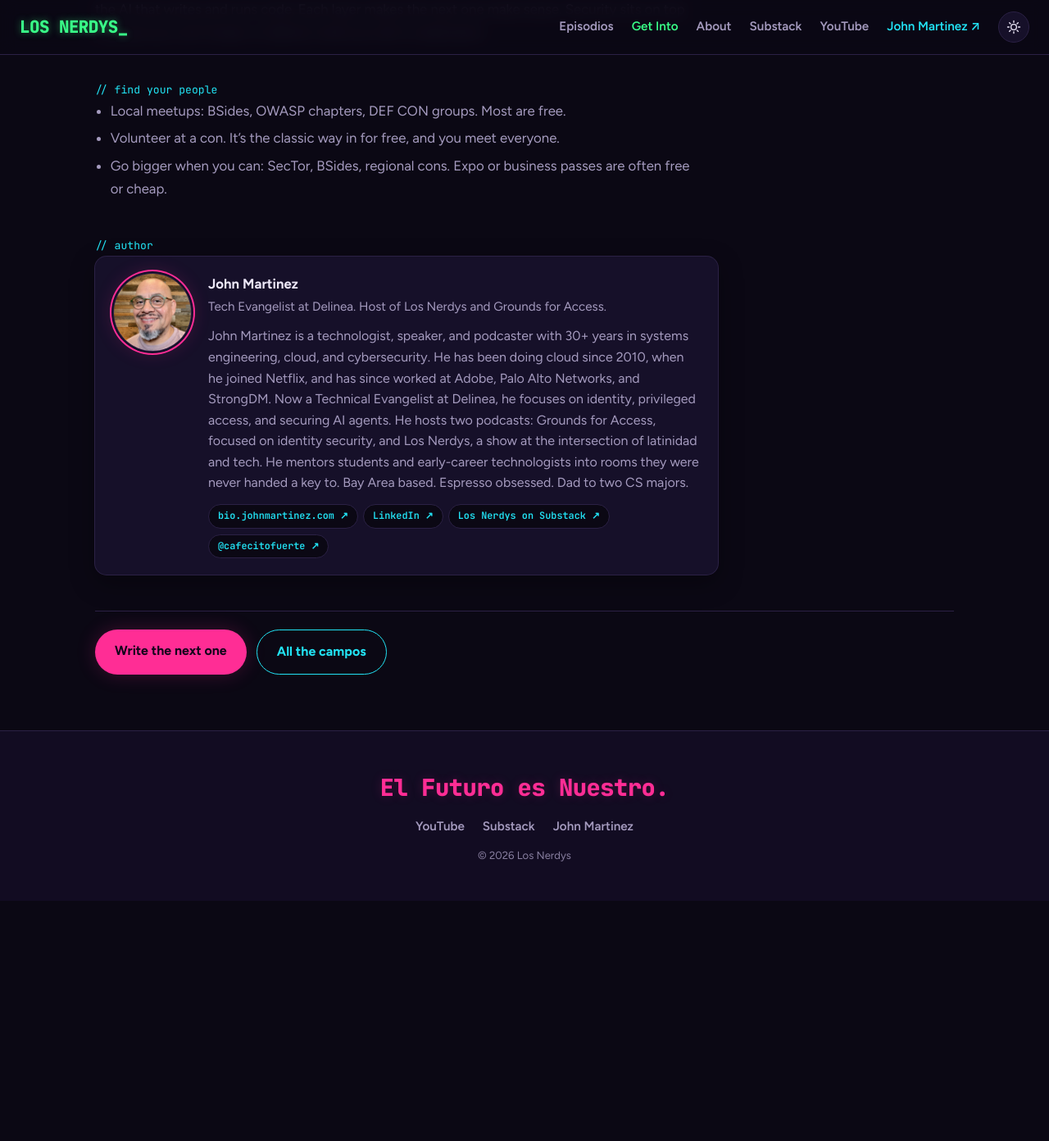
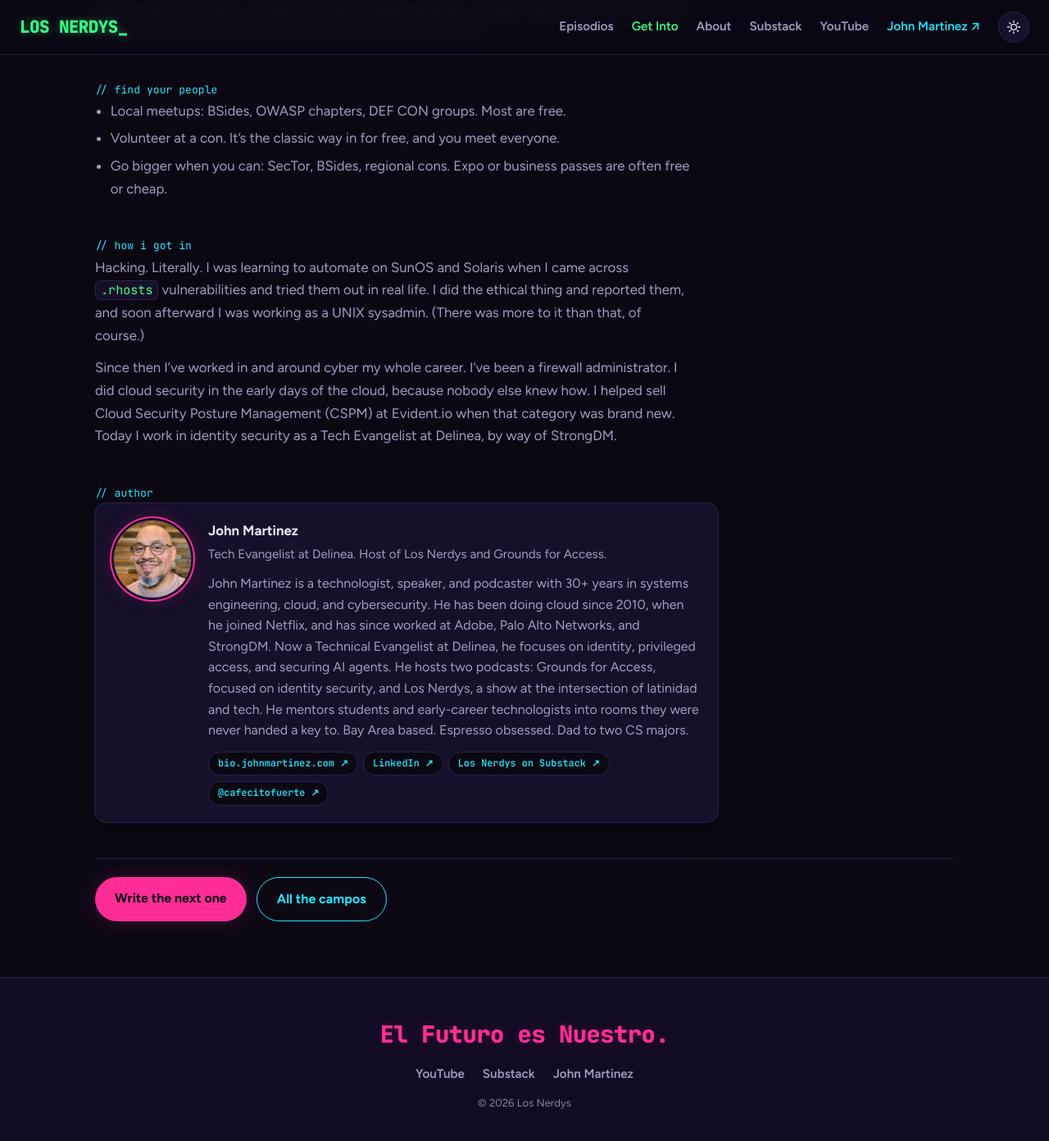
Before and after one commit to johnmartinez/losnerdys-site, a Jekyll site: the page built from _getinto/cyber.md, in a window 1280 px wide and 1400 px high, scrolled down 2798 px. Shown: the top 1392 px of the window at 82% size. Built offline with Jekyll 4.4.1, drawn with Linux system fonts in a browser that asks for light colours; before the commit the page ends 3897 px from its top, so only the background shows below that.

Commit message:
Get Into Cyber: How I got in (#7)
* Get Into Cyber: write the How I got in section

Replaces the TODO with John's text from the project doc claude/getinto/cyber.md.
Front matter and pillars unchanged, so the player and videos don't change.

Co-Authored-By: Claude Opus 5.5 <noreply@anthropic.com>
Claude-Session: https://claude.ai/code/session_01YBHJLSmAvRsJjtrRY8USnk

* Guide body: paragraph spacing and inline code styling

Multi-paragraph sections (How I got in) had no gap between paragraphs, and
inline code like .rhosts used the browser's default monospace.

Co-Authored-By: Claude Opus 5.5 <noreply@anthropic.com>
Claude-Session: https://claude.ai/code/session_01YBHJLSmAvRsJjtrRY8USnk

---------

Co-authored-by: Claude Opus 5.5 <noreply@anthropic.com>

```diff
--- a/_getinto/cyber.md
+++ b/_getinto/cyber.md
@@ -115,6 +115,14 @@ you don't understand.
 - Go bigger when you can: SecTor, BSides, regional cons. Expo or business
   passes are often free or cheap.
 
-<!-- TODO (John): your path, short and honest. Uncomment the heading when it's written.
 ## How I got in
--->
+Hacking. Literally. I was learning to automate on SunOS and Solaris when I came
+across `.rhosts` vulnerabilities and tried them out in real life. I did the
+ethical thing and reported them, and soon afterward I was working as a UNIX
+sysadmin. (There was more to it than that, of course.)
+
+Since then I've worked in and around cyber my whole career. I've been a firewall
+administrator. I did cloud security in the early days of the cloud, because
+nobody else knew how. I helped sell Cloud Security Posture Management (CSPM) at
+Evident.io when that category was brand new. Today I work in identity security
+as a Tech Evangelist at Delinea, by way of StrongDM.
--- a/style.css
+++ b/style.css
@@ -438,3 +438,7 @@ img.gi-avatar { width: 96px; height: 96px; object-fit: cover; padding: 0; box-sh
 .gi-c-way p { color: var(--muted); }
 .gi-c-way .cta { margin-top: auto; padding-top: 6px; justify-content: flex-start; }
 @media (max-width: 720px) { .gi-c-ways { grid-template-columns: 1fr; } }
+
+/* guide body prose: paragraph spacing and inline code */
+.gi-m-sec > p + p { margin-top: 12px; }
+.gi-m-sec > p code, .gi-m-sec > ul code { font-family: 'JetBrains Mono', ui-monospace, monospace; font-size: .9em; background: var(--surface); border: 1px solid var(--line); border-radius: 6px; padding: 1px 6px; color: var(--title); }
```
